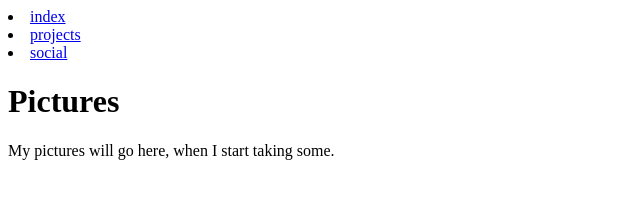
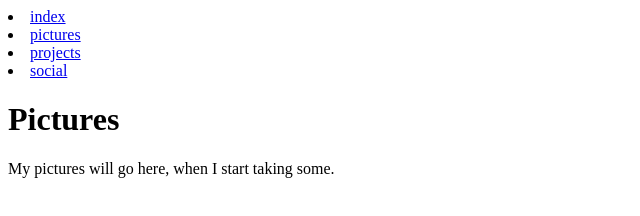
Before and after one commit to smcconaha/nav-menu, a plain HTML site: page project-data/pictures.html in a window 1280 px wide. Shown: the whole page, without its empty margins (0-640 px from the left). Drawn offline with Linux system fonts and the light colour scheme.

Commit message:
Update pictures.html

```diff
--- a/project-data/pictures.html
+++ b/project-data/pictures.html
@@ -9,6 +9,7 @@
   <body>
     <!-- put navigation menu just below here -->
     <li> <a href="index.html">index</a></li>
+    <li> <a href="pictures.html">pictures</a></li>
     <li> <a href="projects.html">projects</a></li>
     <li> <a href="social.html">social</a></li>
     <h1>Pictures</h1>
```
